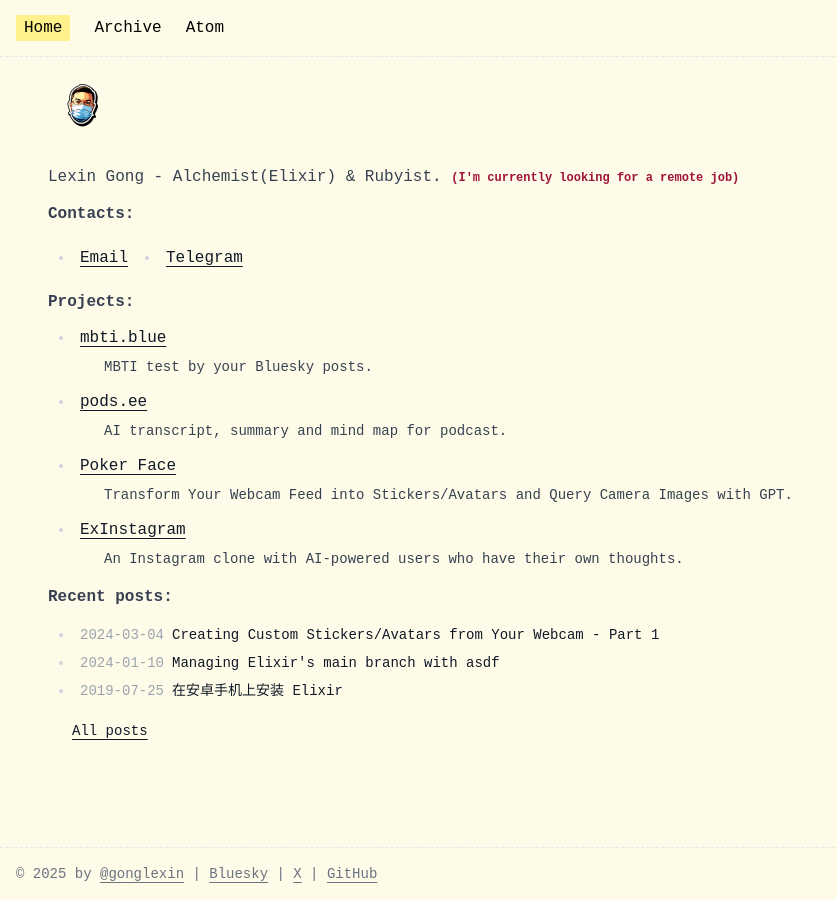
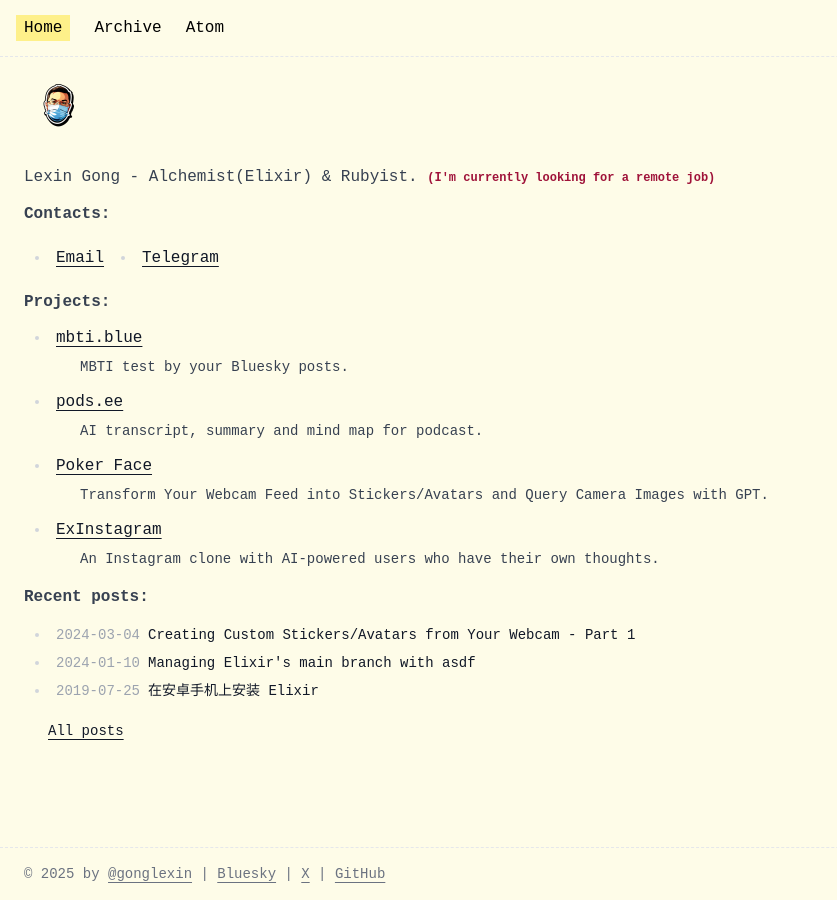
Before and after one commit to gonglexin/gonglexin.github.io, a Jekyll site: the page built from index.html, in a window 1280 px wide. Shown: the whole page, without its empty margins (0-837 px from the left). Built offline with Jekyll 4.4.1, drawn with Linux system fonts in a browser that asks for light colours; nearby versions of some CDN libraries; some web fonts are replaced.

Commit message:
:lipstick: Adjust padding for main and footer

```diff
--- a/_includes/footer.html
+++ b/_includes/footer.html
@@ -1,4 +1,4 @@
-<footer class="border-t border-dashed p-4 text-sm text-gray-500 flex">
+<footer class="border-t border-dashed px-6 py-4 text-sm text-gray-500 flex">
   <p>
     &copy; 2025 by <a class="underline" href="/">@gonglexin</a>
     | <a class="underline" href="https://bsky.app/profile/gonglexin.com" target="_blank">Bluesky</a>
--- a/_layouts/default.html
+++ b/_layouts/default.html
@@ -56,7 +56,7 @@
 <body class="bg-yellow-50 underline-offset-4 flex flex-col min-h-screen">
   {% include nav.html %}
 
-  <main class="px-12 py-4 flex-grow">{{ content }}</main>
+  <main class="px-6 py-4 flex-grow">{{ content }}</main>
 
   {% include footer.html %}
 
```
